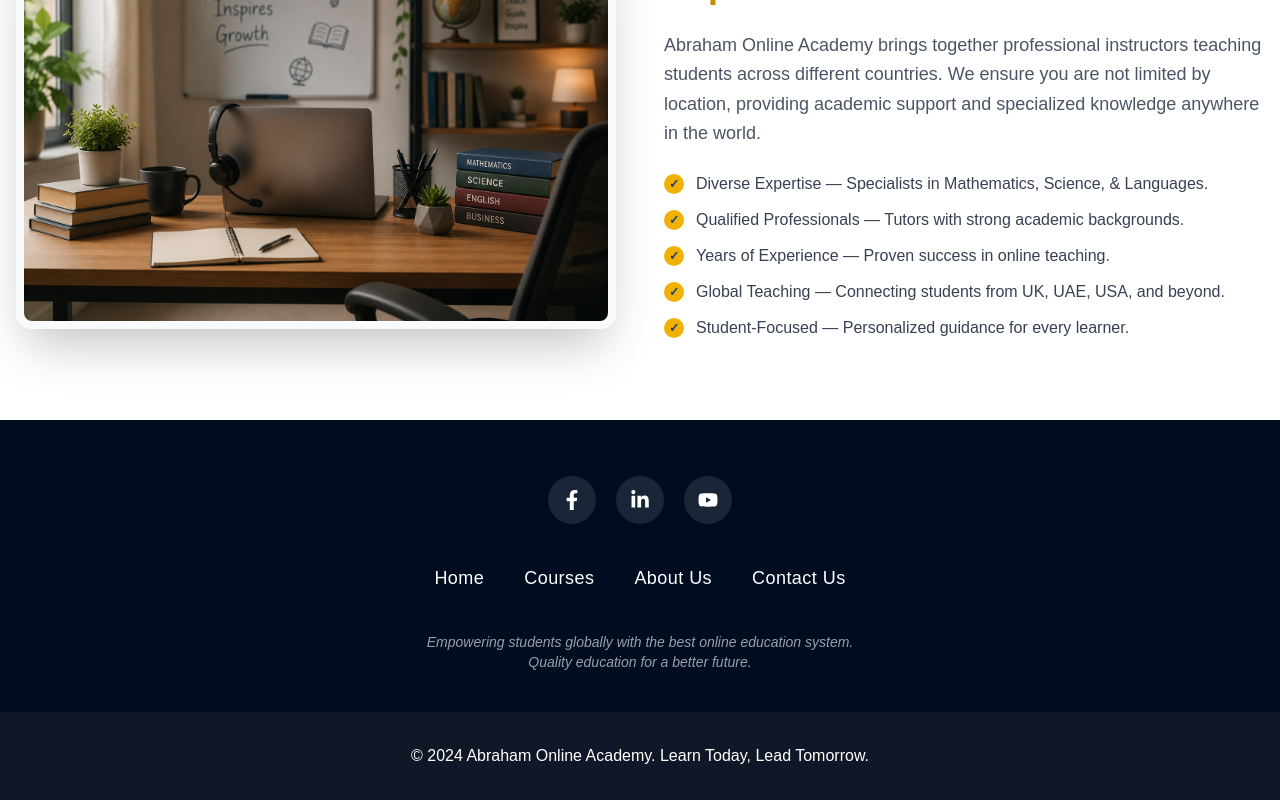
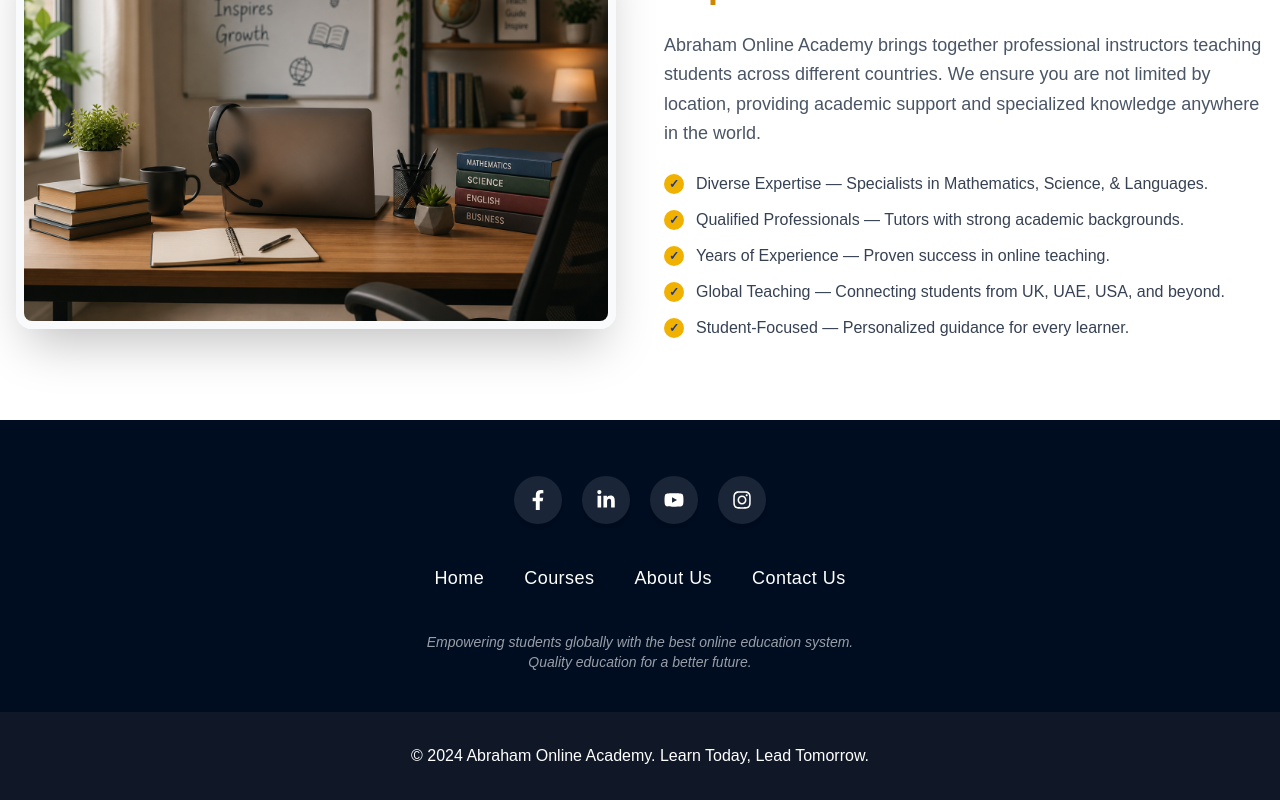
Before and after one commit to ibrahimmusa173/abrahamonlineacademy, a Next.js app in the folder abraham-academy/: page / in a window 1280 px wide. Shown: the part 780-1580 px from the top of the page. Built offline with nearby package versions, Linux system fonts and the light colour scheme.

Commit message:
improved

```diff
--- a/abraham-academy/components/Footer.tsx
+++ b/abraham-academy/components/Footer.tsx
@@ -1,5 +1,5 @@
 import Link from 'next/link';
-import { FaFacebookF, FaLinkedinIn, FaYoutube } from 'react-icons/fa';
+import { FaFacebookF, FaLinkedinIn, FaYoutube, FaInstagram } from 'react-icons/fa';
 
 export default function Footer() {
   return (
@@ -12,6 +12,7 @@ export default function Footer() {
             { icon: <FaFacebookF />, link: "https://www.facebook.com/profile.php?id=61593394480120", color: "hover:bg-blue-600" },
             { icon: <FaLinkedinIn />, link: "https://pk.linkedin.com/in/asia-aman-32bb6464", color: "hover:bg-blue-700" },
             { icon: <FaYoutube />, link: "https://www.youtube.com/@AbrahamOnlineAcademy", color: "hover:bg-red-600" },
+            { icon: <FaInstagram />, link: "https://www.instagram.com/musa.aman.9883739", color: "hover:bg-pink-600" },
           ].map((social, index) => (
             <Link
               key={index}
```
